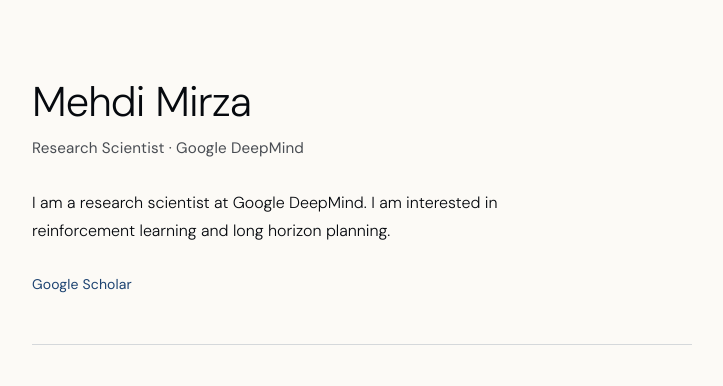
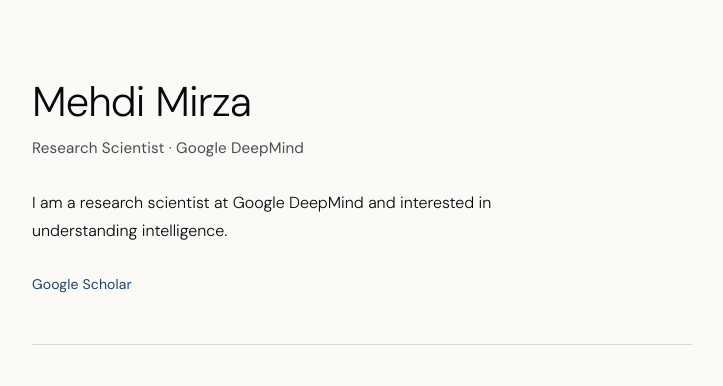
Before and after one commit to memimo/memimo.github.io, a Jekyll site: the page index.html, which Jekyll copies as it is, in a window 1280 px wide. Shown: the top 386 px of the page, without its empty margins (278-1001 px from the left). Built offline with Jekyll 4.4.1, drawn with Linux system fonts in a browser that asks for light colours; some web fonts are replaced.

Commit message:
Update index.html

```diff
--- a/index.html
+++ b/index.html
@@ -210,7 +210,7 @@
       <h1 class="name">Mehdi Mirza</h1>
       <p class="position">Research Scientist &middot; Google DeepMind</p>
       <p class="bio">
-        I am a research scientist at Google DeepMind. I am interested in reinforcement learning and long horizon planning.
+        I am a research scientist at Google DeepMind and interested in understanding intelligence.
       </p>
       <nav class="links">
         <a href="https://scholar.google.co.uk/citations?user=c646VbAAAAAJ&hl=en" target="_blank" rel="noopener">Google Scholar</a>
```
